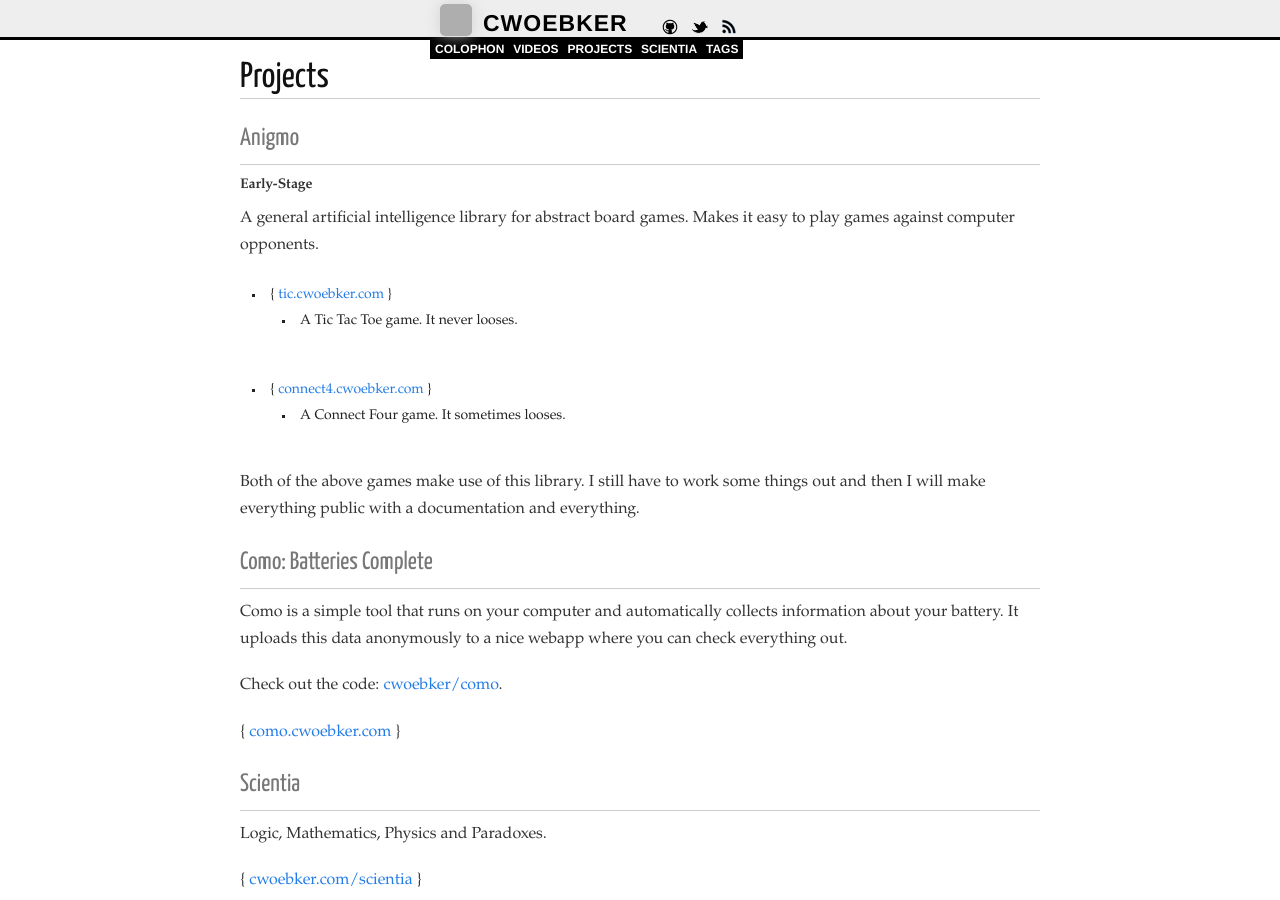
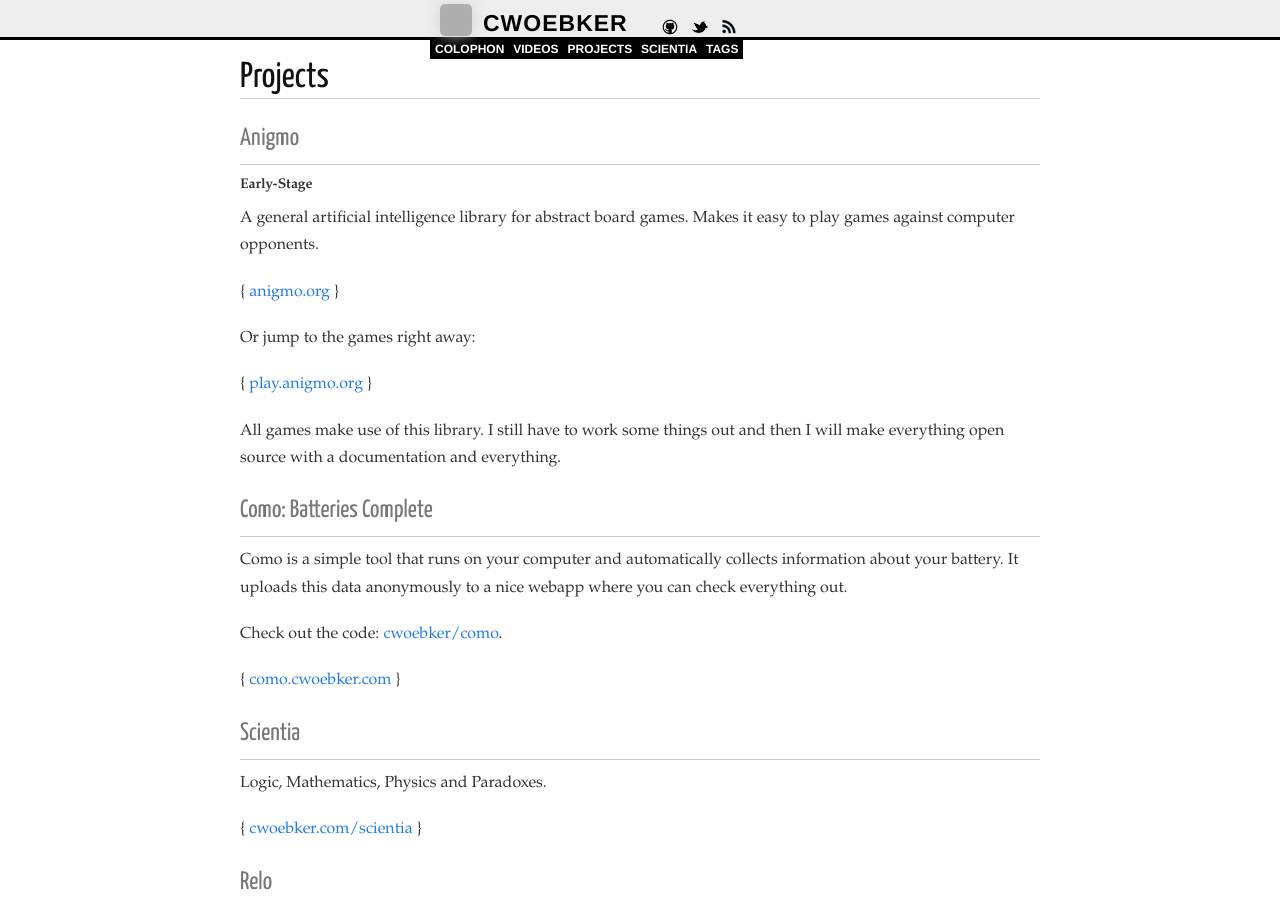
Before and after one commit to cwoebker/.com, a Jekyll site: the page built from projects.markdown, in a window 1280 px wide and 900 px high. Built offline with Jekyll 4.4.1, drawn with Linux system fonts in a browser that asks for light colours; nearby versions of some CDN libraries; Markdown is read by kramdown in place of the engine named in the settings; grey boxes are pictures that could not be loaded.

Commit message:
changed animo links

```diff
--- a/projects.markdown
+++ b/projects.markdown
@@ -11,13 +11,14 @@ external: []
 A general artificial intelligence library for abstract board games.
 Makes it easy to play games against computer opponents.
 
-- { [tic.cwoebker.com](http://tic.cwoebker.com) }
-    - A Tic Tac Toe game. It never looses.
-- { [connect4.cwoebker.com](http://connect4.cwoebker.com) }
-    - A Connect Four game. It sometimes looses.
+{ [anigmo.org](http://anigmo.org) }
 
-Both of the above games make use of this library. I still have to work
-some things out and then I will make everything public with a documentation
+Or jump to the games right away:
+
+{ [play.anigmo.org](http://play.anigmo.org) }
+
+All games make use of this library. I still have to work
+some things out and then I will make everything open source with a documentation
 and everything.
 
 ### Como: Batteries Complete ###
```
